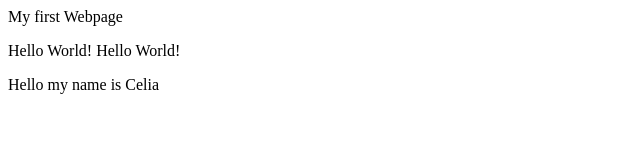
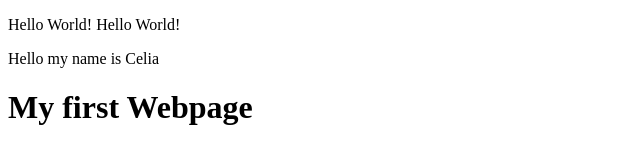
Before and after one commit to celia1999/celia1999.github.io, a plain HTML site: page index.html in a window 1280 px wide. Shown: the whole page, without its empty margins (0-640 px from the left). Drawn offline with Linux system fonts and the light colour scheme.

Commit message:
inside body tag

```diff
--- a/index.html
+++ b/index.html
@@ -1,10 +1,11 @@
 <!DOCTYPE html>
       <html>
-        <head>My first Webpage</head>
+        <head>
           <title>Hello World</title>
         <head>
         <body>
           <p>Hello World! Hello World!</p>
           <p>Hello my name is Celia</p>
+          <h1>My first Webpage</h1>
         </body>
       </html>
```
